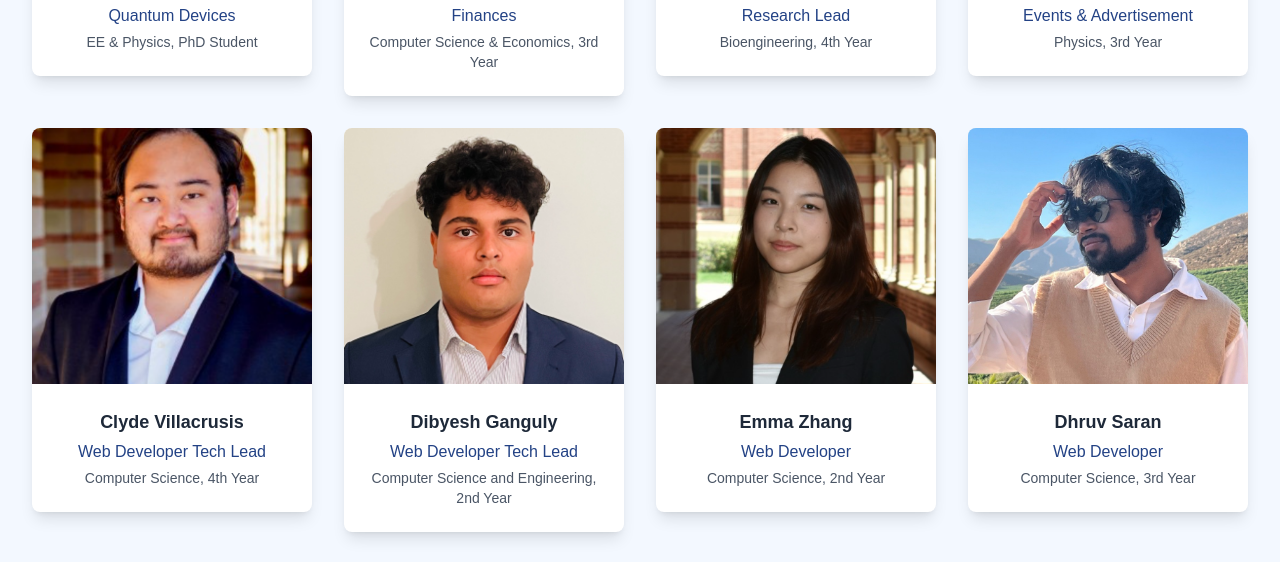
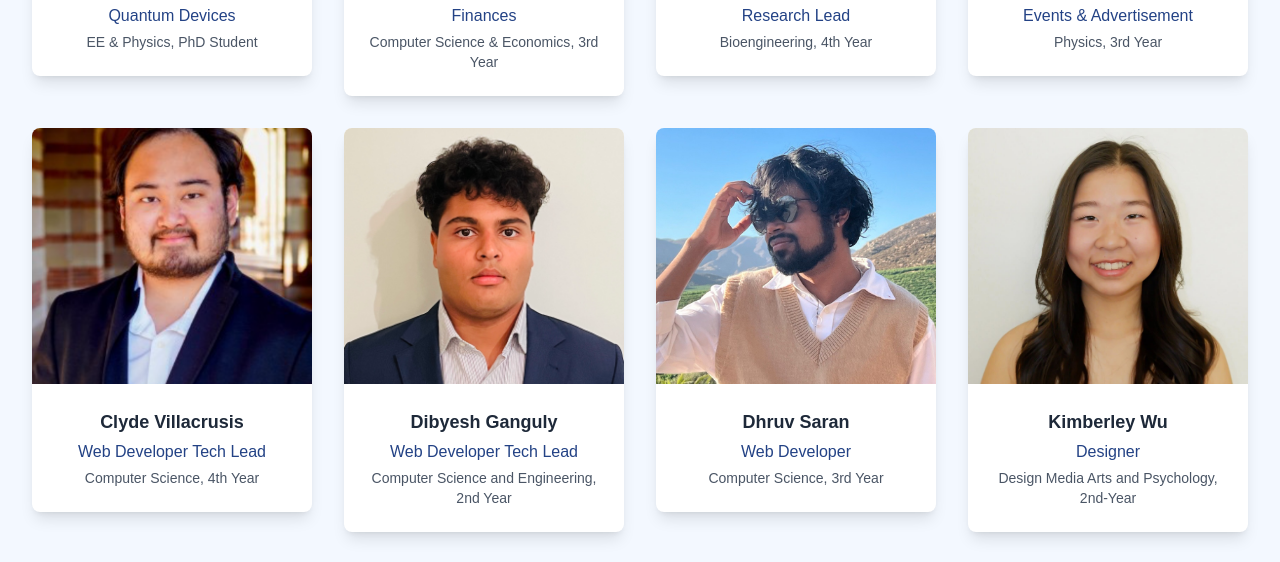
Before and after one commit to qcsa-at-ucla/qcsa, a Next.js app: page /about in a window 1280 px wide. Shown: the part 2960-3522 px from the top of the page. Built offline with nearby package versions, Linux system fonts and the light colour scheme; grey boxes are pictures that could not be loaded; a web font is replaced by a local one.

Commit message:
removed emma

```diff
--- a/src/app/about/page.tsx
+++ b/src/app/about/page.tsx
@@ -129,16 +129,16 @@ const boardMembers = [
     image: "/images/dibyesh.jpg",
     linkedIn: "https://www.linkedin.com/in/dibyeshganguly/",
   },
-  {
-    id: 19,
-    name: "Emma Zhang",
-    role: "Web Developer",
-    major: "Computer Science",
-    year: "2nd Year",
-    bio: "Emma is a second year undergraduate Computer Science student at UCLA with an interest in software development and AI. In her free time, she enjoys playing volleyball, visiting cafes, and learning Japanese.",
-    image: "/images/emma.png",
-    linkedIn: "https://www.linkedin.com/in/emma-zhang-511838245/"
-  },
+  // {
+  //   id: 19,
+  //   name: "Emma Zhang",
+  //   role: "Web Developer",
+  //   major: "Computer Science",
+  //   year: "2nd Year",
+  //   bio: "Emma is a second year undergraduate Computer Science student at UCLA with an interest in software development and AI. In her free time, she enjoys playing volleyball, visiting cafes, and learning Japanese.",
+  //   image: "/images/emma.png",
+  //   linkedIn: "https://www.linkedin.com/in/emma-zhang-511838245/"
+  // },
   {
     id: 20,
     name: "Dhruv Saran",
```
